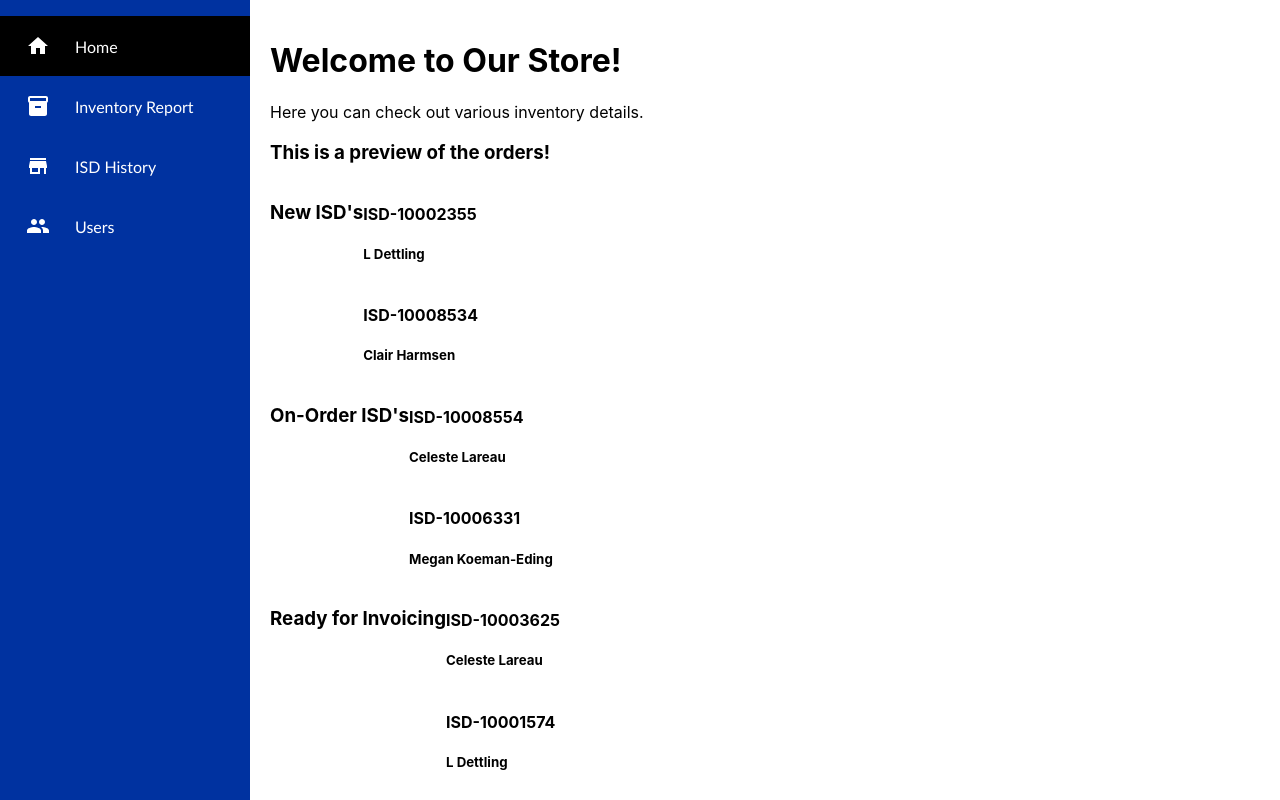
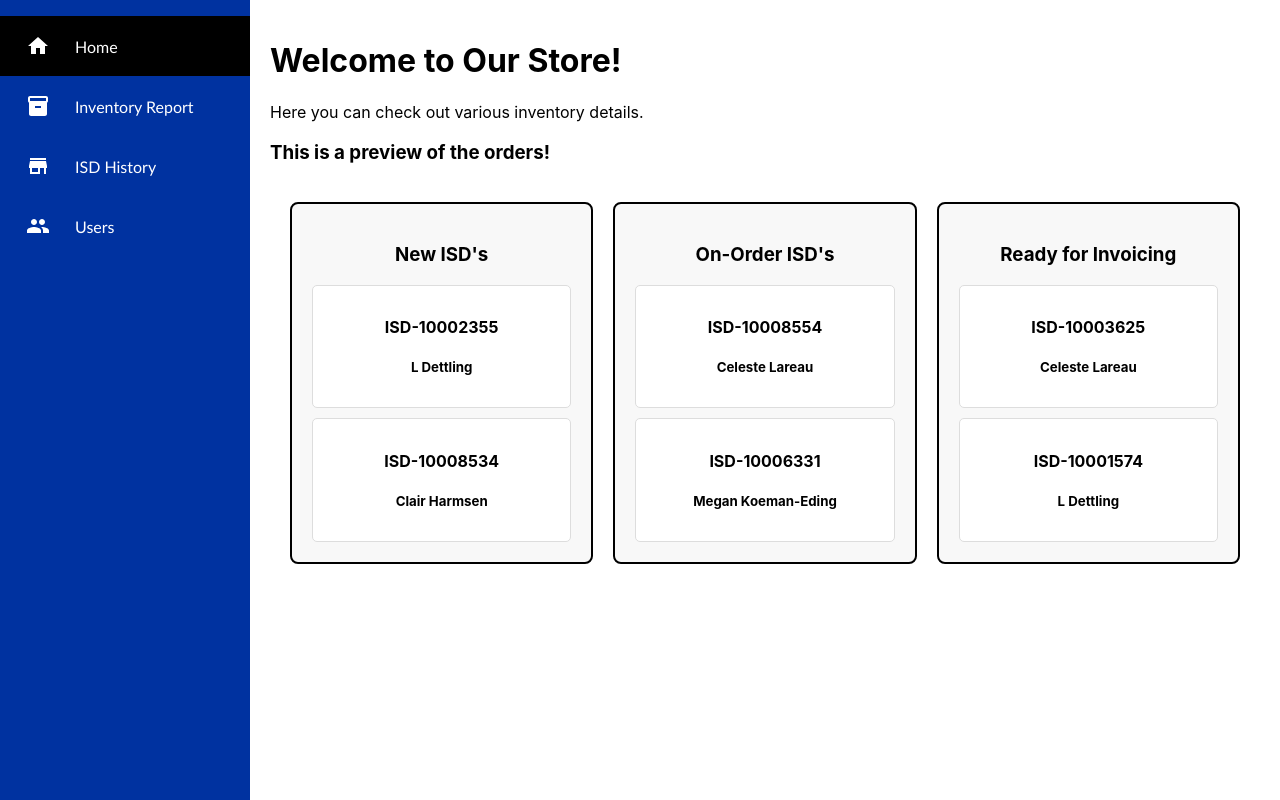
Before and after one commit to tdettling/CIS658_Semester_Project, a React (Create React App) app in the folder frontend/: page / in a window 1280 px wide. Built offline with nearby package versions, Linux system fonts and the light colour scheme.

Commit message:
more css edits

```diff
--- a/frontend/src/App.css
+++ b/frontend/src/App.css
@@ -102,8 +102,25 @@ NavBar css - https://www.youtube.com/watch?v=5R9jFHlG6ik
 
 
 .ordersPreview {
-  border-color: #000000;
-  border-width: 2;
   display: flex;
-  flex-direction: row;
+  justify-content: space-between;
+  gap: 20px;
+  padding: 20px;
 }
+
+.ordersPreviewBox {
+  flex: 1;
+  border: 2px solid black;
+  padding: 20px;
+  border-radius: 8px;
+  background-color: #f8f8f8;
+  text-align: center;
+}
+
+.orderItem {
+  padding: 10px;
+  margin-top: 10px;
+  background: white;
+  border: 1px solid #ddd;
+  border-radius: 5px;
+}
--- a/frontend/src/Components/ISDPreview.jsx
+++ b/frontend/src/Components/ISDPreview.jsx
@@ -44,44 +44,47 @@ function ISDPreview() {
     const [previewInvoicingData, updateInvoicingData] = useState(invoicingData);
 
     return (
-        <div>
-            <div className='ordersPreview'>
-                <h3> New ISD's </h3>
+        <div className="ordersPreview">
+
+          <div className="ordersPreviewBox">
+            <h3>New ISD's</h3>
             <div>
               {previewNewData.map((item, index) => (
-                        <tr key={index}>
+                <div key={index} className="orderItem">
                   <h4>{item.ISD}</h4>
                   <h5>{item.Requestor}</h5>
-                    </tr>
+                </div>
               ))}
             </div>
           </div>
 
-            <div className= "ordersPreview">
-            <h3> On-Order ISD's </h3>
+
+          <div className="ordersPreviewBox">
+            <h3>On-Order ISD's</h3>
             <div>
               {previewOnOrderData.map((item, index) => (
-                        <tr key={index}>
+                <div key={index} className="orderItem">
                   <h4>{item.ISD}</h4>
                   <h5>{item.Requestor}</h5>
-                    </tr>
+                </div>
               ))}
             </div>
           </div>
 
-            <div className= "ordersPreview">
-            <h3> Ready for Invoicing </h3>
+
+          <div className="ordersPreviewBox">
+            <h3>Ready for Invoicing</h3>
             <div>
               {previewInvoicingData.map((item, index) => (
-                        <tr key={index}>
+                <div key={index} className="orderItem">
                   <h4>{item.ISD}</h4>
                   <h5>{item.Requestor}</h5>
-                    </tr>
+                </div>
               ))}
             </div>
           </div>
         </div>
-    )
+      );
     }
 
 export default ISDPreview;
```
Lines whose indentation alone changed are shown as unchanged.
